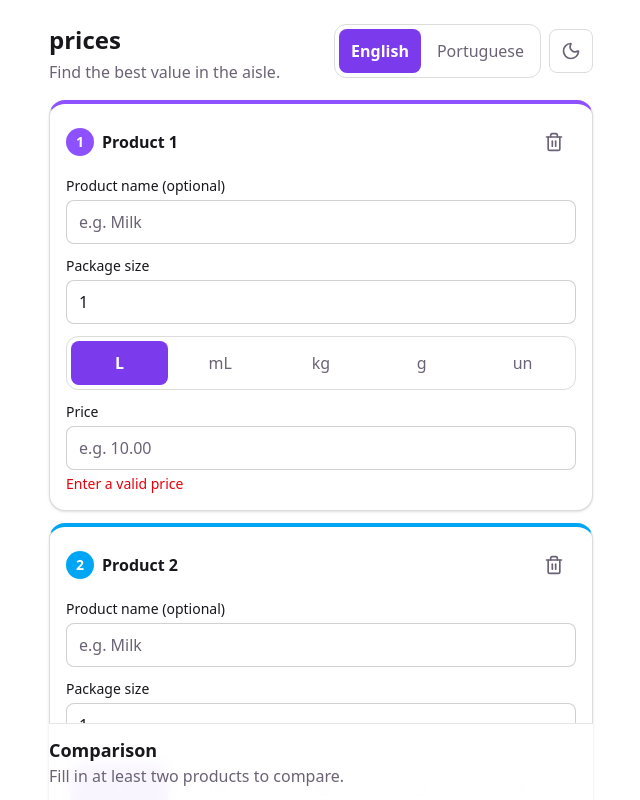
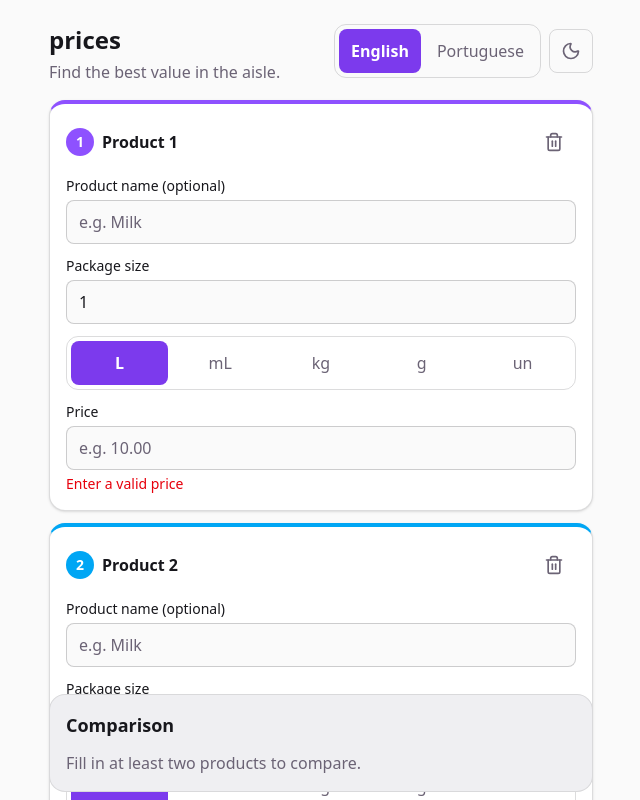
Before and after one commit to devmourao/prices, a React (Vite) app: page / in a window 1280 px wide. Shown: the top 800 px of the page, without its empty margins (319-959 px from the left). Built offline with nearby package versions, Linux system fonts and the light colour scheme.

Commit message:
feat(UX): tonal surface levels for page, cards, and verdict panel

```diff
--- a/src/features/calculator/CalculatorPage.tsx
+++ b/src/features/calculator/CalculatorPage.tsx
@@ -62,7 +62,7 @@ export function CalculatorPage() {
         )}
       </div>
 
-      <div className="sticky bottom-0 border-t border-fg/10 bg-bg/95 py-3 backdrop-blur">
+      <div className="sticky bottom-0 py-2">
         <ResultsList />
       </div>
 
--- a/src/features/calculator/components/HistoryPanel.tsx
+++ b/src/features/calculator/components/HistoryPanel.tsx
@@ -111,7 +111,7 @@ function HistoryRow({ createdAt, productCount, winner, locale, onRestore, onRemo
         ? `${when} • ${formatUnitPrice(winner.unitPrice, baseUnitOf(familyOf(winner.unit)), locale)}`
         : `${when} • ${t('calculator.history.winner', { name: winner.name })} — ${formatUnitPrice(winner.unitPrice, baseUnitOf(familyOf(winner.unit)), locale)}`
   return (
-    <li className="flex items-center justify-between gap-2 rounded-xl border border-fg/15 bg-bg p-3">
+    <li className="flex items-center justify-between gap-2 rounded-xl border border-fg/15 bg-surface p-3">
       <button
         type="button"
         onClick={onRestore}
--- a/src/features/calculator/components/ProductCard.tsx
+++ b/src/features/calculator/components/ProductCard.tsx
@@ -52,7 +52,7 @@ export function ProductCard({ product, index }: ProductCardProps) {
   const accent = accentFor(index - 1)
 
   return (
-    <article aria-labelledby={`${product.id}-title`} className={`flex flex-col gap-3 rounded-2xl border border-fg/15 border-t-4 bg-bg p-4 shadow-sm ${accent.edge}`}>
+    <article aria-labelledby={`${product.id}-title`} className={`flex flex-col gap-3 rounded-2xl border border-fg/15 border-t-4 bg-surface p-4 shadow-sm ${accent.edge}`}>
       <div className="flex items-center justify-between gap-2">
         <div className="flex items-center gap-2">
           <span
--- a/src/features/calculator/components/ResultsList.tsx
+++ b/src/features/calculator/components/ResultsList.tsx
@@ -45,7 +45,7 @@ export function ResultsList() {
   }, [products])
 
   return (
-    <section aria-labelledby="results-title" aria-live="polite">
+    <section aria-labelledby="results-title" aria-live="polite" className="flex flex-col gap-3 rounded-2xl border border-fg/10 bg-panel p-4">
       <h2 id="results-title" className="text-lg font-semibold text-fg">
         {t('calculator.results.title')}
       </h2>
--- a/src/index.css
+++ b/src/index.css
@@ -5,7 +5,9 @@
 @theme {
   --font-sans: system-ui, 'Segoe UI', Roboto, sans-serif;
 
-  --color-bg: #ffffff;
+  --color-bg: #fafafa;
+  --color-surface: #ffffff;
+  --color-panel: #efeff2;
   --color-fg: #17171c;
   --color-muted: #6b6375;
   --color-accent: #7c3aed;
@@ -13,6 +15,8 @@
 
 .dark {
   --color-bg: #16171d;
+  --color-surface: #1e1f26;
+  --color-panel: #26272e;
   --color-fg: #f3f4f6;
   --color-muted: #9ca3af;
   --color-accent: #c084fc;
```
